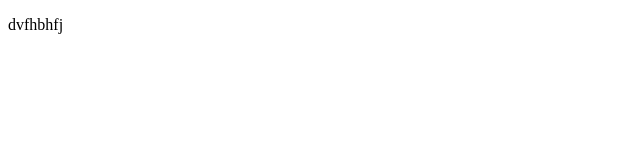
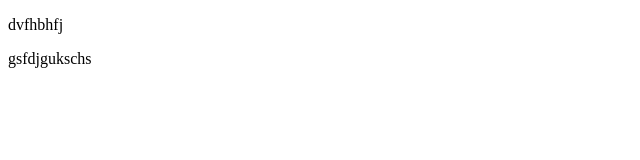
Before and after one commit to Osugo38/oneone, a plain HTML site: page page2.html in a window 1280 px wide. Shown: the full height of the page, 0-640 px from the left. Drawn offline with Linux system fonts and the light colour scheme.

Commit message:
slight chanfe

```diff
--- a/page2.html
+++ b/page2.html
@@ -6,5 +6,6 @@
 </head>
 <body>
 <p>dvfhbhfj</p>
+<p>gsfdjgukschs</p>
 </body>
 </html>
```
